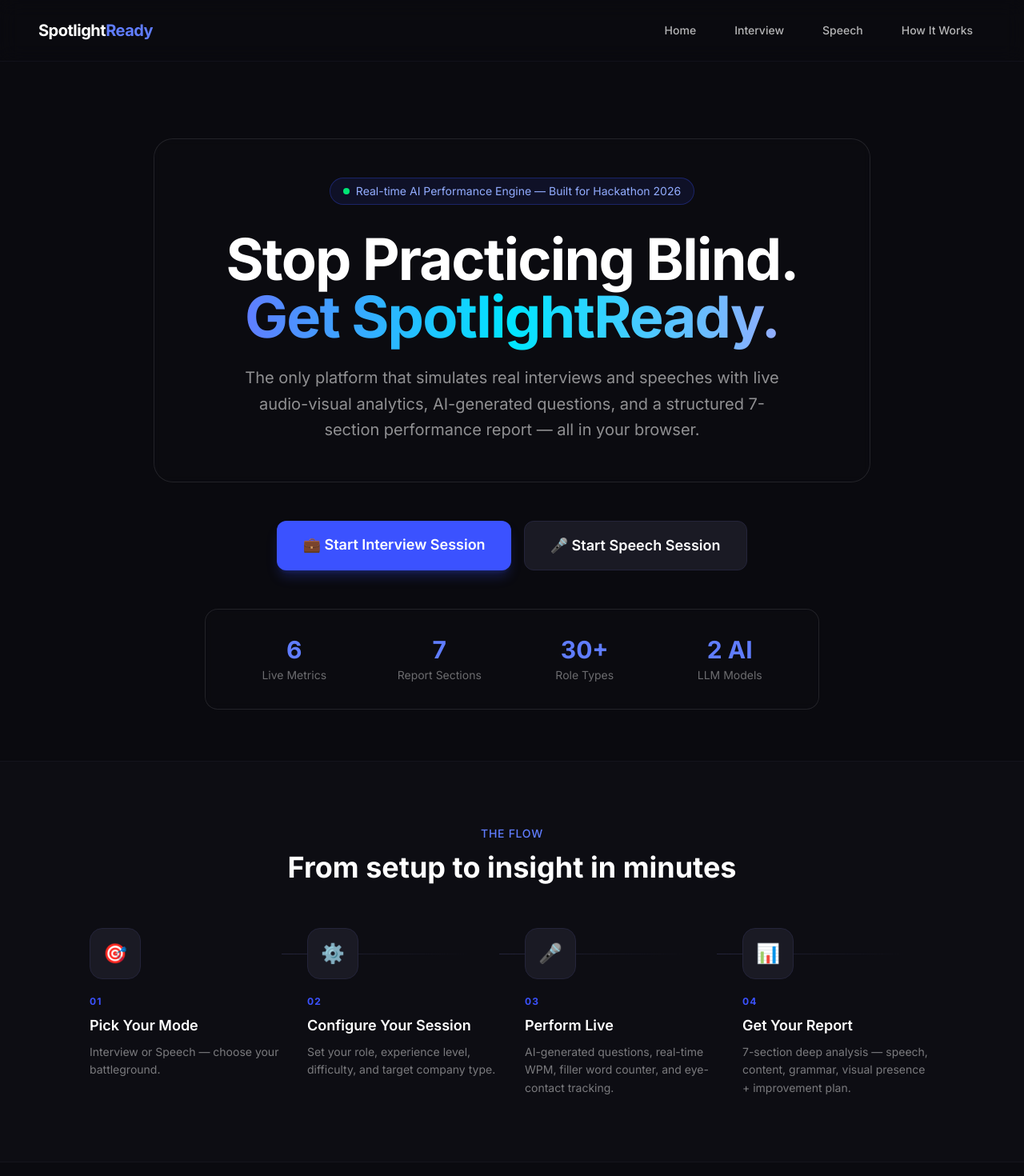
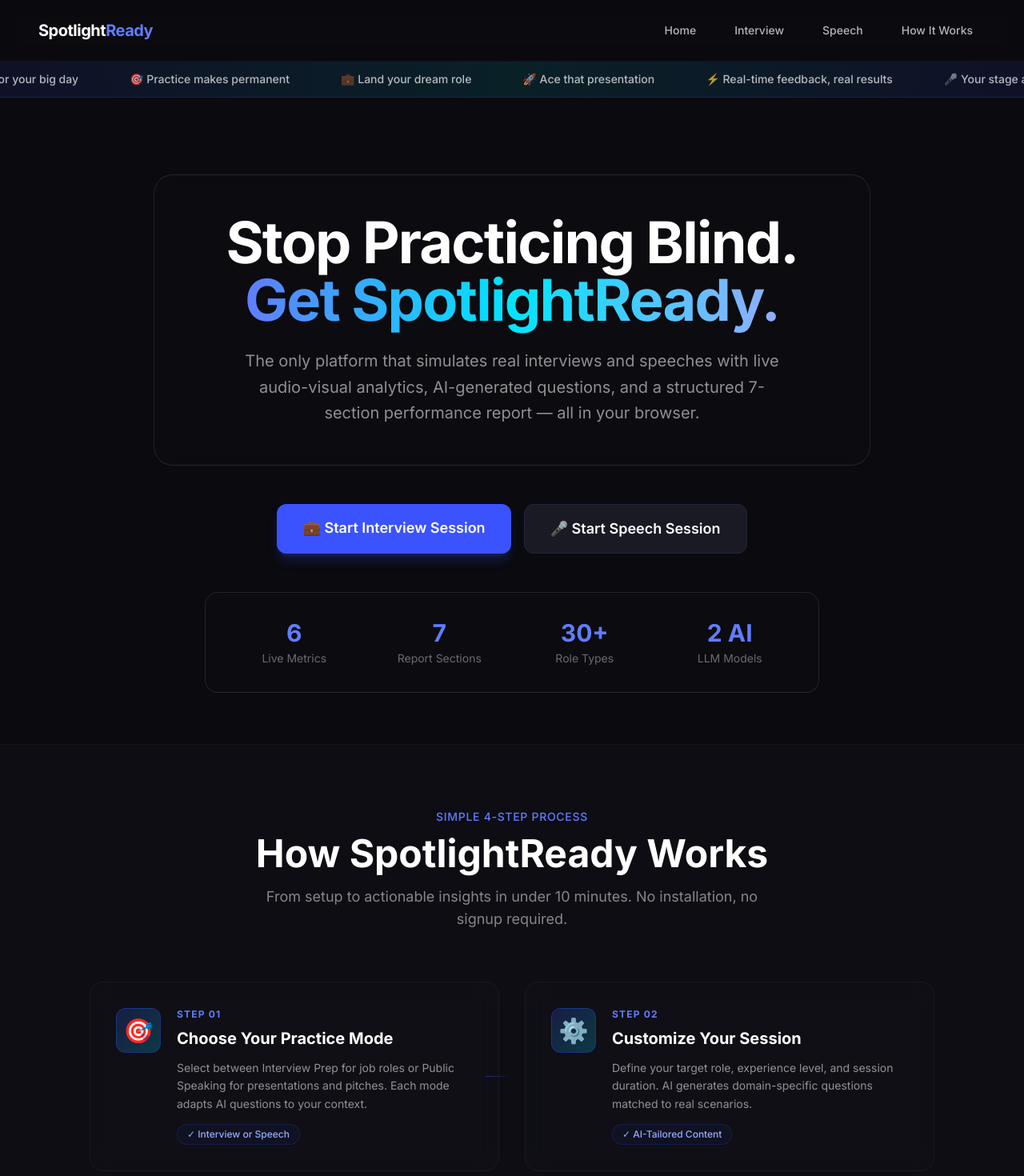
Before and after one commit to IgniteHackNWin/SpotlightReady, a Next.js app in the folder frontend/: page / in a window 1280 px wide. Shown: the top 1470 px of the page at 80% size. Built offline with nearby package versions, Linux system fonts and the light colour scheme.

Commit message:
ui changes

```diff
--- a/frontend/src/app/globals.css
+++ b/frontend/src/app/globals.css
@@ -57,3 +57,19 @@
     @apply bg-surface-900/60 backdrop-blur-md border border-surface-700/50 rounded-2xl;
   }
 }
+
+@layer utilities {
+  /* Marquee animation */
+  @keyframes marquee {
+    0% {
+      transform: translateX(0);
+    }
+    100% {
+      transform: translateX(-50%);
+    }
+  }
+
+  .animate-marquee {
+    animation: marquee 30s linear infinite;
+  }
+}
--- a/frontend/src/app/page.tsx
+++ b/frontend/src/app/page.tsx
@@ -1,3 +1,5 @@
+'use client'
+
 import Link from 'next/link'
 
 const STATS = [
@@ -10,27 +12,31 @@ const STATS = [
 const HOW_IT_WORKS = [
   {
     step: '01',
-    title: 'Pick Your Mode',
-    desc: 'Interview or Speech — choose your battleground.',
+    title: 'Choose Your Practice Mode',
+    desc: 'Select between Interview Prep for job roles or Public Speaking for presentations and pitches. Each mode adapts AI questions to your context.',
     icon: '🎯',
+    highlight: 'Interview or Speech',
   },
   {
     step: '02',
-    title: 'Configure Your Session',
-    desc: 'Set your role, experience level, difficulty, and target company type.',
+    title: 'Customize Your Session',
+    desc: 'Define your target role, experience level, and session duration. AI generates domain-specific questions matched to real scenarios.',
     icon: '⚙️',
+    highlight: 'AI-Tailored Content',
   },
   {
     step: '03',
-    title: 'Perform Live',
-    desc: 'AI-generated questions, real-time WPM, filler word counter, and eye-contact tracking.',
+    title: 'Practice with Live Feedback',
+    desc: 'Answer AI-generated questions while tracking speech pace, filler words, and delivery metrics in real-time without interruptions.',
     icon: '🎤',
+    highlight: 'Real-Time Analytics',
   },
   {
     step: '04',
-    title: 'Get Your Report',
-    desc: '7-section deep analysis — speech, content, grammar, visual presence + improvement plan.',
+    title: 'Review Your Performance',
+    desc: 'Receive a comprehensive report with scores, transcripts, improvement suggestions, and personalized drills to target weak areas.',
     icon: '📊',
+    highlight: '7-Section Analysis',
   },
 ]
 
@@ -38,7 +44,7 @@ const FEATURES = [
   {
     icon: '🧠',
     title: 'Intelligent Questions',
-    desc: 'Role-aware AI generates questions matched to your domain, seniority, and company target — not generic ones.',
+    desc: 'Get curveball questions like "Explain blockchain to a 5-year-old" or "How would you scale this to 10M users?" — tailored to your role, not recycled from Google.',
     color: 'brand',
   },
   {
@@ -103,15 +109,28 @@ export default function HomePage() {
         </div>
       </nav>
 
+      {/* ── Marquee Banner ─────────────────────────────────────────────── */}
+      <div className="bg-gradient-to-r from-brand-500/10 via-accent-cyan/10 to-brand-500/10 border-b border-brand-500/20 py-3 overflow-hidden">
+        <div className="flex animate-marquee whitespace-nowrap">
+          <span className="text-sm font-medium text-white/70 mx-8">✨ Get ready for your big day</span>
+          <span className="text-sm font-medium text-white/70 mx-8">🎯 Practice makes permanent</span>
+          <span className="text-sm font-medium text-white/70 mx-8">💼 Land your dream role</span>
+          <span className="text-sm font-medium text-white/70 mx-8">🚀 Ace that presentation</span>
+          <span className="text-sm font-medium text-white/70 mx-8">⚡ Real-time feedback, real results</span>
+          <span className="text-sm font-medium text-white/70 mx-8">🎤 Your stage awaits</span>
+          <span className="text-sm font-medium text-white/70 mx-8">✨ Get ready for your big day</span>
+          <span className="text-sm font-medium text-white/70 mx-8">🎯 Practice makes permanent</span>
+          <span className="text-sm font-medium text-white/70 mx-8">💼 Land your dream role</span>
+          <span className="text-sm font-medium text-white/70 mx-8">🚀 Ace that presentation</span>
+          <span className="text-sm font-medium text-white/70 mx-8">⚡ Real-time feedback, real results</span>
+          <span className="text-sm font-medium text-white/70 mx-8">🎤 Your stage awaits</span>
+        </div>
+      </div>
+
       {/* ── Hero ─────────────────────────────────────────────────────── */}
       <section className="max-w-6xl mx-auto px-6 md:px-12 pt-24 pb-16 text-center">
         {/* Hero content container with subtle outline */}
         <div className="max-w-4xl mx-auto border border-white/10 rounded-3xl p-8 md:p-12 bg-surface-900/20 backdrop-blur-sm mb-12">
-          <div className="inline-flex items-center gap-2 px-4 py-1.5 rounded-full bg-brand-500/10 border border-brand-500/30 text-brand-300 text-sm mb-8">
-            <span className="w-2 h-2 rounded-full bg-accent-green animate-pulse-slow" />
-            Real-time AI Performance Engine — Built for Hackathon 2026
-          </div>
-
           <h1 className="text-5xl md:text-7xl font-bold tracking-tight mb-6 leading-tight">
             <span className="text-white">Stop Practicing Blind.</span>
             <br />
@@ -158,24 +177,45 @@ export default function HomePage() {
       {/* ── How it works ──────────────────────────────────────────────── */}
       <section id="how-it-works" className="bg-surface-900/50 border-y border-surface-800/60 py-20">
         <div className="max-w-6xl mx-auto px-6 md:px-12">
-          <div className="text-center mb-14">
-            <p className="text-brand-400 text-sm font-medium uppercase tracking-wider mb-3">The Flow</p>
-            <h2 className="text-3xl md:text-4xl font-bold text-white">From setup to insight in minutes</h2>
+          <div className="text-center mb-16">
+            <p className="text-brand-400 text-sm font-medium uppercase tracking-wider mb-3">Simple 4-Step Process</p>
+            <h2 className="text-3xl md:text-5xl font-bold text-white mb-4">How SpotlightReady Works</h2>
+            <p className="text-white/50 text-lg max-w-2xl mx-auto">
+              From setup to actionable insights in under 10 minutes. No installation, no signup required.
+            </p>
           </div>
-          <div className="grid grid-cols-1 md:grid-cols-4 gap-8">
+          <div className="grid grid-cols-1 md:grid-cols-2 gap-6 lg:gap-8">
             {HOW_IT_WORKS.map((step, i) => (
-              <div key={step.step} className="relative">
-                {i < HOW_IT_WORKS.length - 1 && (
-                  <div className="hidden md:block absolute top-8 left-full w-full h-px bg-gradient-to-r from-surface-700 to-transparent z-0" />
+              <div
+                key={step.step}
+                className="group relative glass-card p-8 hover:border-brand-500/30 transition-all duration-300 hover:shadow-lg hover:shadow-brand-500/10"
+              >
+                <div className="flex items-start gap-5">
+                  <div className="flex-shrink-0">
+                    <div className="w-14 h-14 rounded-xl bg-gradient-to-br from-brand-500/20 to-accent-cyan/20 border border-brand-500/30 flex items-center justify-center text-3xl group-hover:scale-110 transition-transform duration-300">
+                      {step.icon}
+                    </div>
+                  </div>
+                  <div className="flex-1">
+                    <div className="text-brand-400 text-xs font-bold uppercase tracking-widest mb-2">
+                      Step {step.step}
+                    </div>
+                    <h3 className="text-white font-bold text-xl mb-3 group-hover:text-brand-300 transition-colors">
+                      {step.title}
+                    </h3>
+                    <p className="text-white/55 text-sm leading-relaxed mb-3">
+                      {step.desc}
+                    </p>
+                    <div className="inline-flex items-center gap-2 px-3 py-1 rounded-full bg-brand-500/5 border border-brand-500/20 text-brand-300 text-xs font-medium">
+                      ✓ {step.highlight}
+                    </div>
+                  </div>
+                </div>
+
+                {/* Step connector line */}
+                {i % 2 === 0 && i < HOW_IT_WORKS.length - 1 && (
+                  <div className="hidden lg:block absolute top-1/2 -right-4 w-8 h-px bg-gradient-to-r from-brand-500/50 to-transparent" />
                 )}
-                <div className="relative z-10">
-                  <div className="w-16 h-16 rounded-2xl bg-surface-800 border border-surface-700 flex items-center justify-center text-2xl mb-5">
-                    {step.icon}
-                  </div>
-                  <div className="text-brand-500 text-xs font-bold uppercase tracking-widest mb-2">{step.step}</div>
-                  <h3 className="text-white font-semibold text-lg mb-2">{step.title}</h3>
-                  <p className="text-white/45 text-sm leading-relaxed">{step.desc}</p>
-                </div>
               </div>
             ))}
           </div>
```
